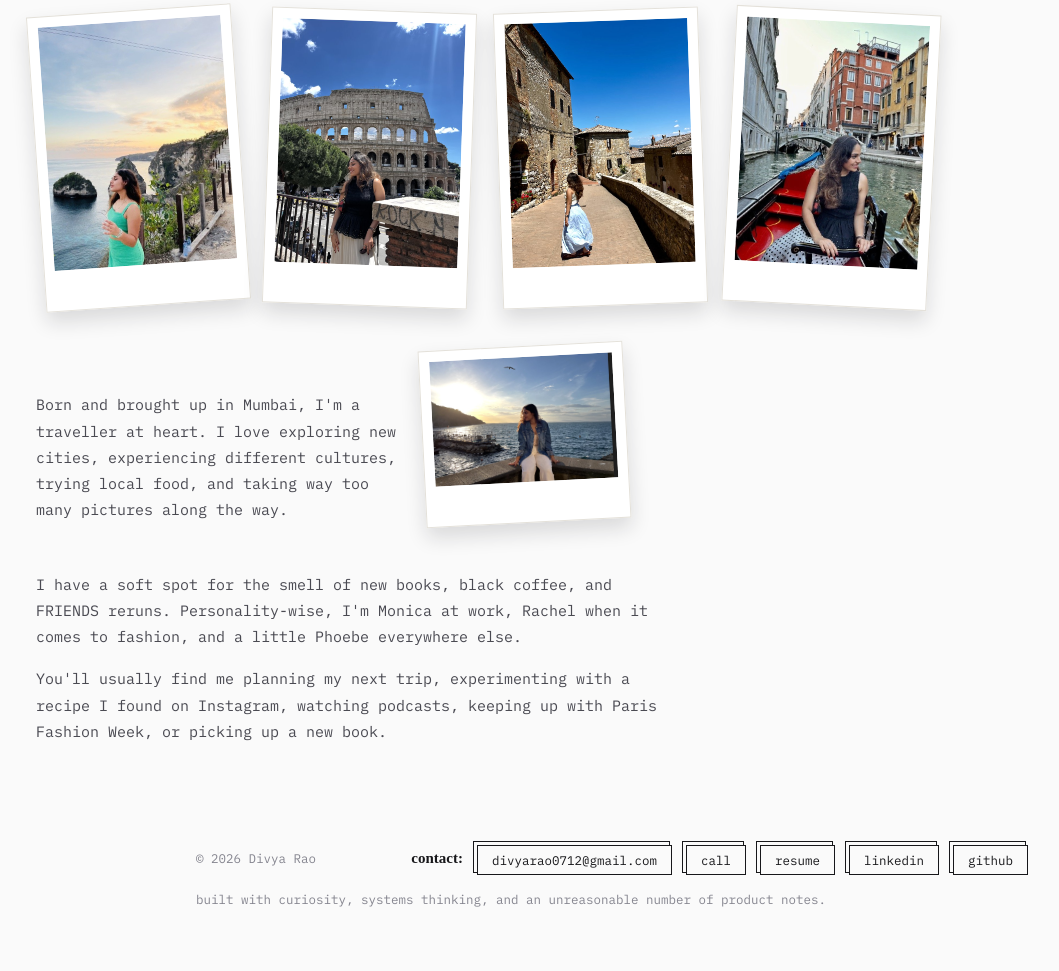
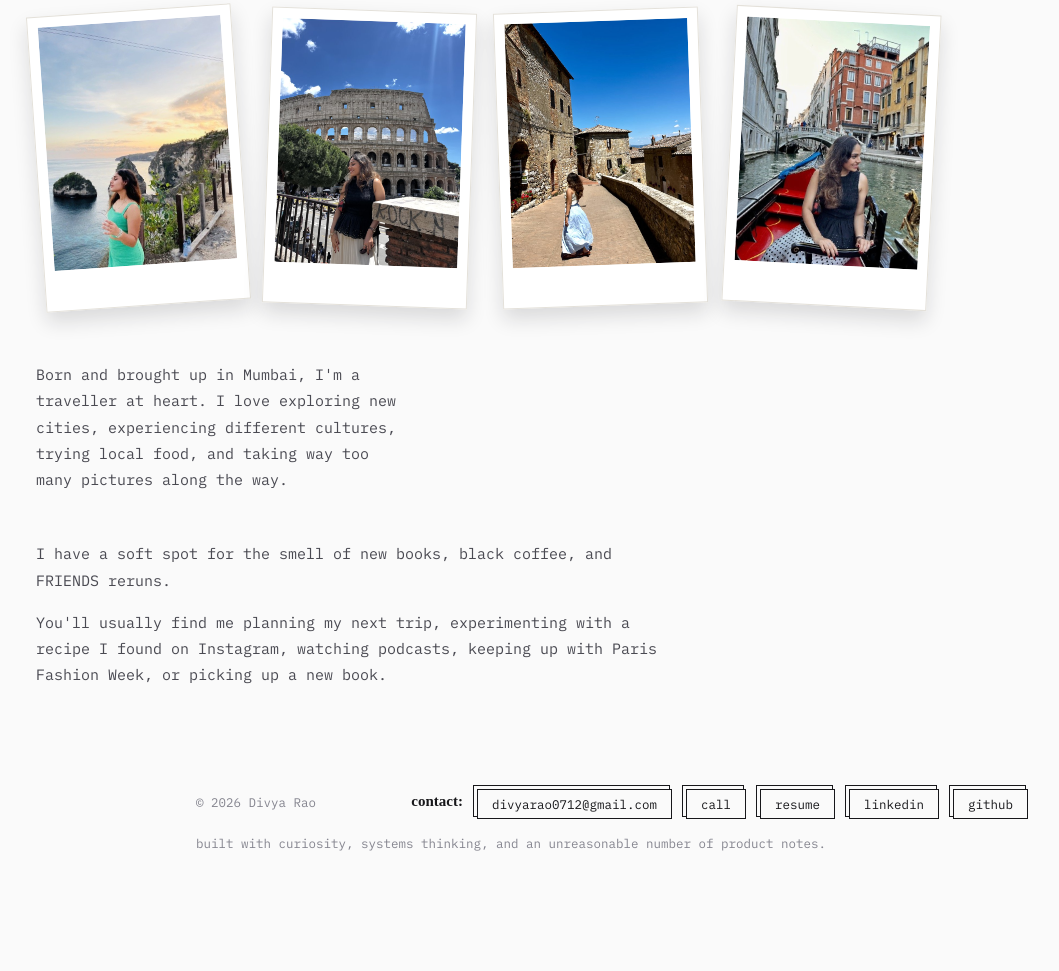
Before and after one commit to dsrao711/divya-portfolio, a plain HTML site: page index.html in a window 1280 px wide. Shown: the part 2801-3772 px from the top of the page, without its empty margins (28-1087 px from the left). After the commit the page ends 3716 px from the top, so only its background shows below. Drawn offline with Linux system fonts and the light colour scheme; a web font is replaced by a local one.

Commit message:
Trim About row 1: drop 5th photo, top-align bio text, shorten FRIENDS line
- Remove golden-hour-sea polaroid and its now-unused image/CSS
- Row 1 bio paragraph now aligns near the top instead of the bottom
- Drop the "Personality-wise..." sentence, keep just the books/coffee/FRIENDS line

```diff
--- a/index.html
+++ b/index.html
@@ -362,9 +362,6 @@
       .polaroid:nth-child(4) {
         transform: rotate(3deg);
       }
-      .polaroid:nth-child(6) {
-        transform: rotate(-3deg);
-      }
       .polaroid:hover {
         transform: rotate(0deg) translateY(-4px);
         z-index: 2;
@@ -647,27 +644,18 @@
               <img src="images/about/venice-gondola.jpg" alt="Divya on a gondola ride in Venice" />
             </div>
           </div>
-          <div class="about-copy">
+          <div class="about-copy" style="align-self: flex-start; margin-top: 16px">
             <p>
               Born and brought up in Mumbai, I'm a traveller at heart. I love exploring new
               cities, experiencing different cultures, trying local food, and taking way too many
               pictures along the way.
             </p>
           </div>
-          <div class="polaroid">
-            <div class="polaroid-photo" style="aspect-ratio: 900 / 617">
-              <img src="images/about/golden-hour-sea.jpg" alt="Divya at golden hour by the sea" />
-            </div>
-          </div>
         </div>
 
         <div class="about-row">
           <div class="about-copy" style="max-width: 640px">
-            <p>
-              I have a soft spot for the smell of new books, black coffee, and FRIENDS reruns.
-              Personality-wise, I'm Monica at work, Rachel when it comes to fashion, and a little
-              Phoebe everywhere else.
-            </p>
+            <p>I have a soft spot for the smell of new books, black coffee, and FRIENDS reruns.</p>
             <p>
               You'll usually find me planning my next trip, experimenting with a recipe I found on
               Instagram, watching podcasts, keeping up with Paris Fashion Week, or picking up a new
```
Also changed, not shown: images/about/golden-hour-sea.jpg (deleted).
